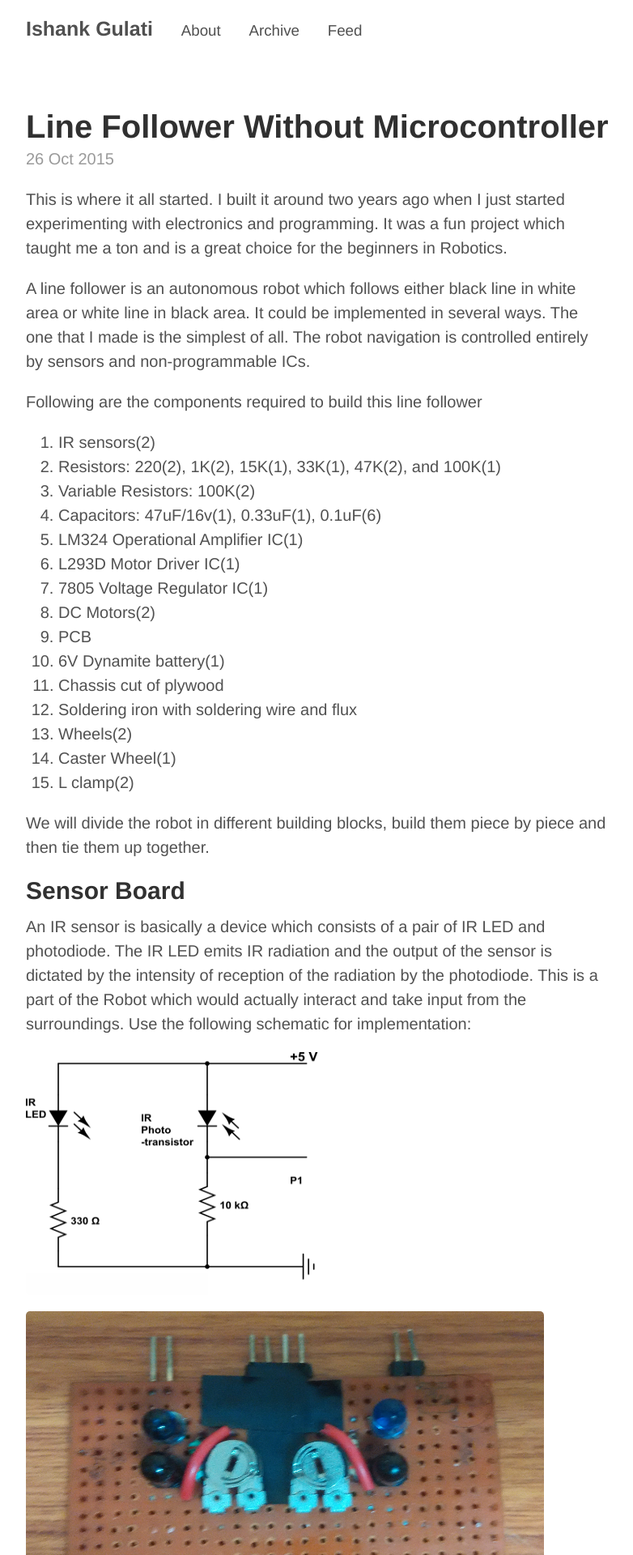
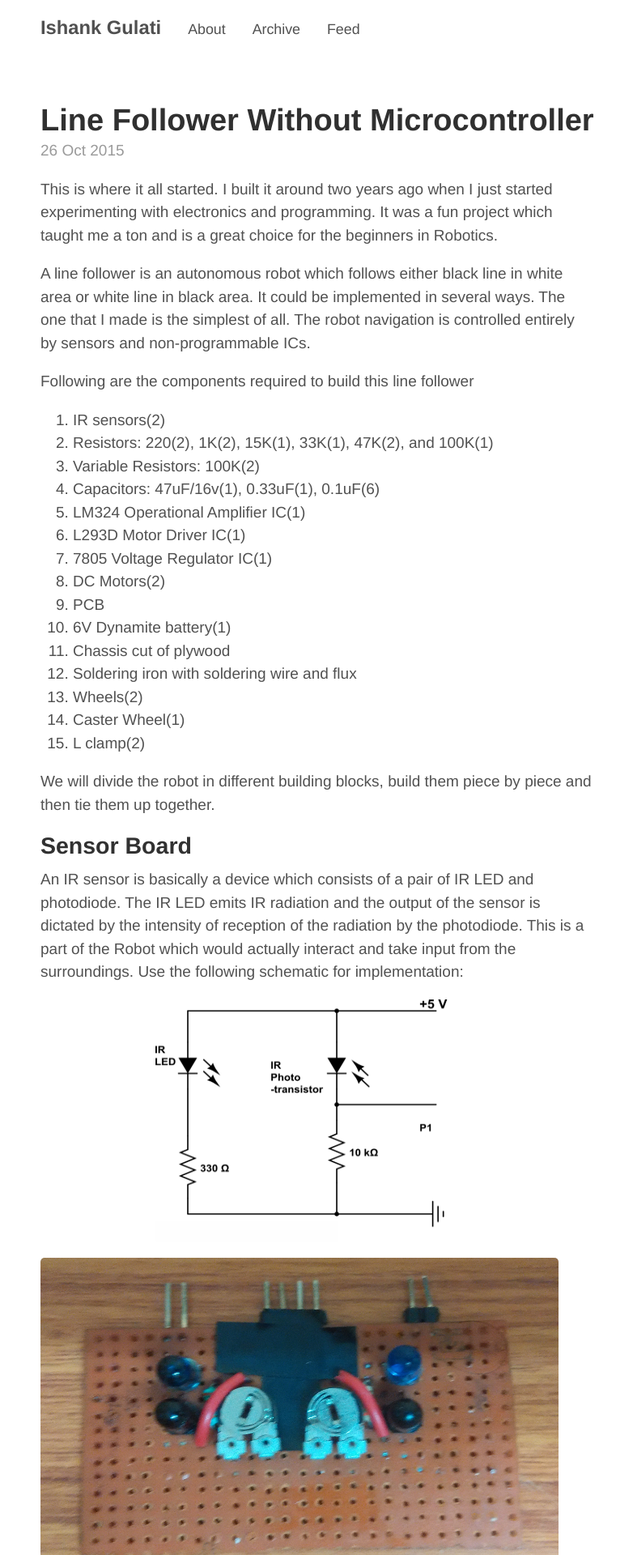
Before and after one commit to IshankGulati/ishankgulati.github.io, a Jekyll site: the page built from _posts/2015-10-26-Line Follower Without Microcontroller.md, in a window 1280 px wide. Shown: the top 1920 px of the page at 81% size, without its empty margins (248-1030 px from the left). Built offline with Jekyll 4.4.1, drawn with Linux system fonts in a browser that asks for light colours; comment, search, counter and statistics services are not loaded.

Commit message:
size-fix

```diff
--- a/_posts/2015-10-26-Line Follower Without Microcontroller.md
+++ b/_posts/2015-10-26-Line Follower Without Microcontroller.md
@@ -34,7 +34,7 @@
 
 An IR sensor is basically a device which consists of a pair of IR LED and photodiode. The IR LED emits IR radiation and the output of the sensor is dictated by the intensity of reception of the radiation by the photodiode. This is a part of the Robot which would actually interact and take input from the surroundings. Use the following schematic for implementation:
 
-<img src="/assets/sensor-ckt.png" alt="Sensor circuit" style="width:400px;height:300px;"/>
+<center><img src="/assets/sensor-ckt.png" alt="Sensor circuit" style="width:400px;height:300px;"/></center>
 
 <img src="/assets/sensor_module.jpg" alt="Sensor module" style="width:640px;height:400px;"/>
 
--- a/_sass/_base.scss
+++ b/_sass/_base.scss
@@ -19,8 +19,8 @@
   font-size: 18px;
   line-height: 1.5;
 
-  @media (min-width: 38em) {
-    font-size: 20px;
+  @media (min-width: 37em) {
+    font-size: 19px;
   }
 }
 
```
